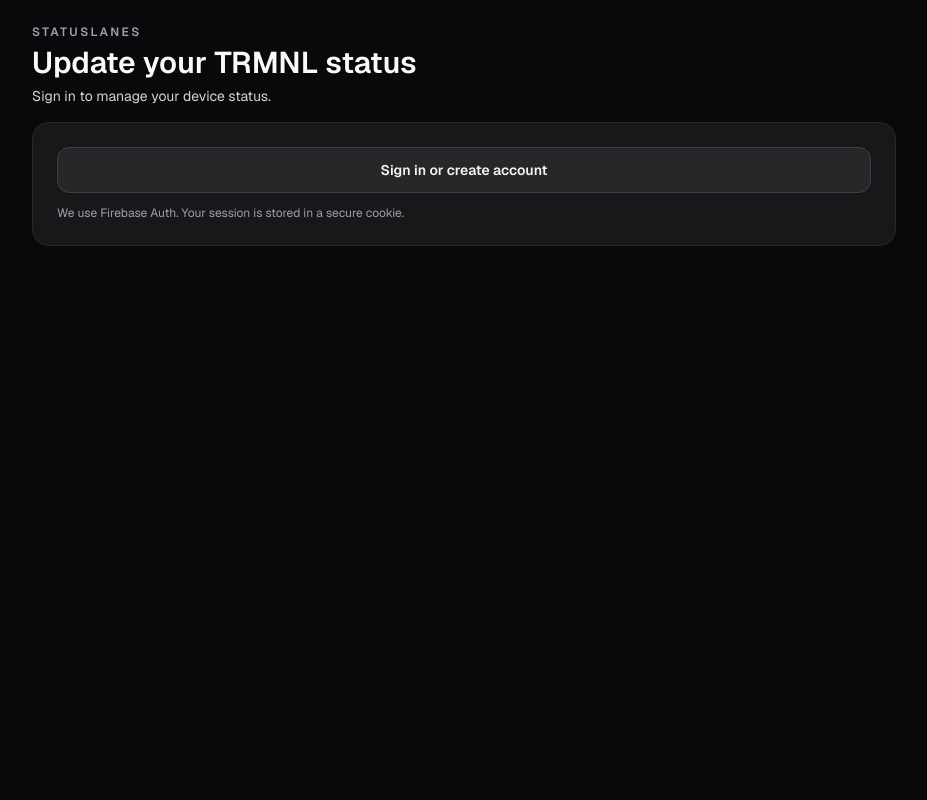
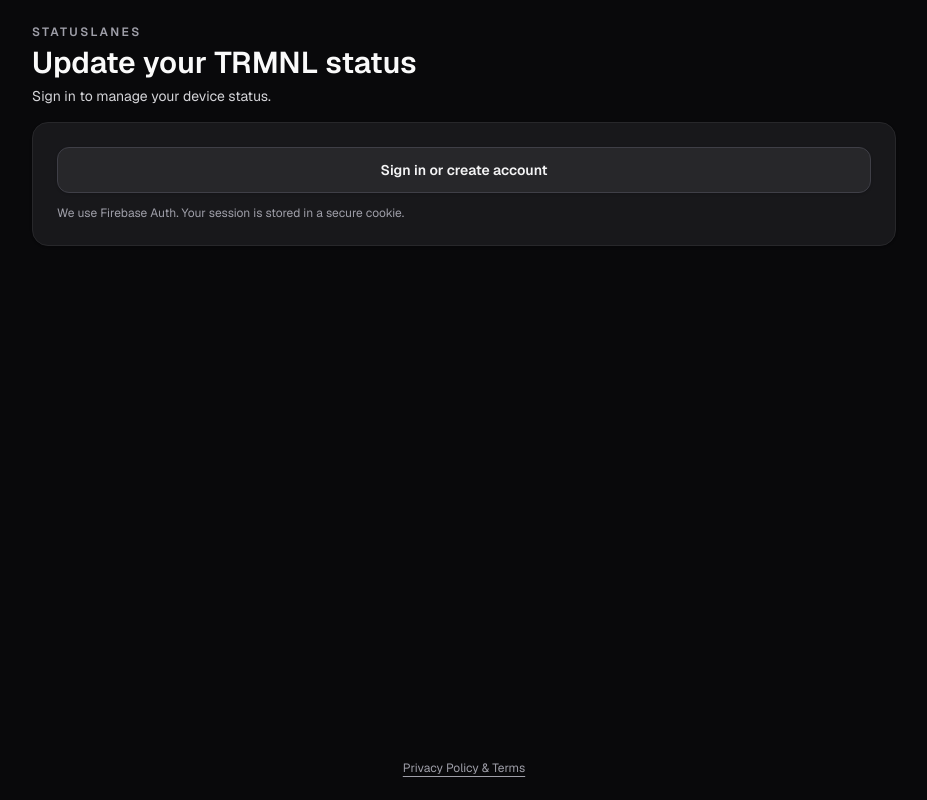
Before and after one commit to lanes100/statuslanes, a Next.js app: page / in a window 1280 px wide. Shown: the whole page, without its empty margins (176-1103 px from the left). Built offline with nearby package versions, Linux system fonts and the light colour scheme; no server answers.

Commit message:
Updating Homr Page with privacy policy

```diff
--- a/src/app/page.tsx
+++ b/src/app/page.tsx
@@ -52,6 +52,13 @@
             )}
           </section>
         </main>
+        {!user ? (
+          <footer className="mt-6 text-center text-xs text-zinc-500 dark:text-zinc-400">
+            <Link href="/about" className="underline underline-offset-4 hover:text-zinc-700 dark:hover:text-zinc-200">
+              Privacy Policy & Terms
+            </Link>
+          </footer>
+        ) : null}
       </div>
     </div>
   );
```
